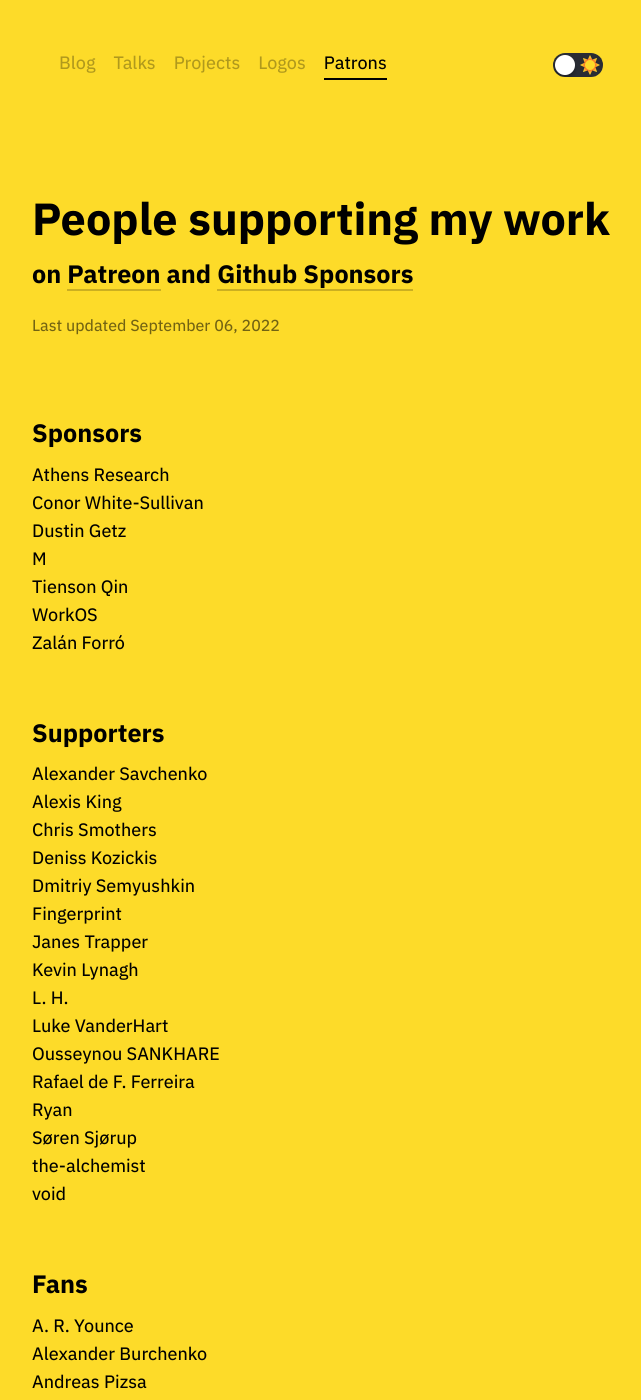
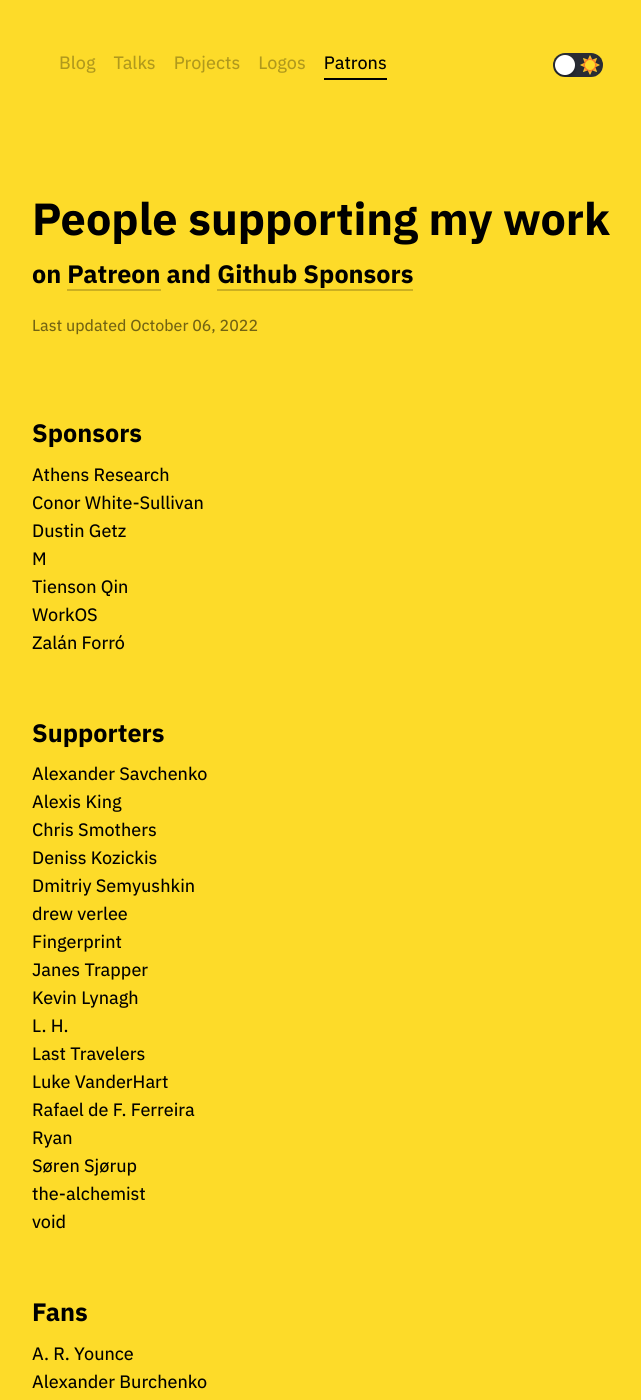
Before and after one commit to tonsky/tonsky.github.io, a Jekyll site: the page built from patrons/index.html, in a window 1280 px wide and 1400 px high. Shown: the whole window, without its empty margins (310-951 px from the left). Built offline with Jekyll 4.4.1, drawn with Linux system fonts in a browser that asks for light colours; some of the changed text lies outside the part shown.

Commit message:
Patrons update October 2022

```diff
--- a/patrons/index.html
+++ b/patrons/index.html
@@ -20,7 +20,7 @@
 
 <h1 class="title">People supporting my work</h1>
 <h2>on <a href="https://patreon.com/tonsky" target="_blank">Patreon</a> and <a href="https://github.com/sponsors/tonsky" target="_blank">Github Sponsors</a></h2>
-<div class="footer">Last updated September 06, 2022</div>
+<div class="footer">Last updated October 06, 2022</div>
 
 <h2>Sponsors</h2>
 <li>Athens Research</li>
@@ -37,12 +37,13 @@
 <li>Chris Smothers</li>
 <li>Deniss Kozickis</li>
 <li>Dmitriy Semyushkin</li>
+<li>drew verlee</li>
 <li>Fingerprint</li>
 <li>Janes Trapper</li>
 <li>Kevin Lynagh</li>
 <li>L. H.</li>
+<li>Last Travelers</li>
 <li>Luke VanderHart</li>
-<li>Ousseynou SANKHARE</li>
 <li>Rafael de F. Ferreira</li>
 <li>Ryan</li>
 <li>Søren Sjørup</li>
```
Also changed, not shown: other parts of patrons/index.html (+2 -3 lines).
